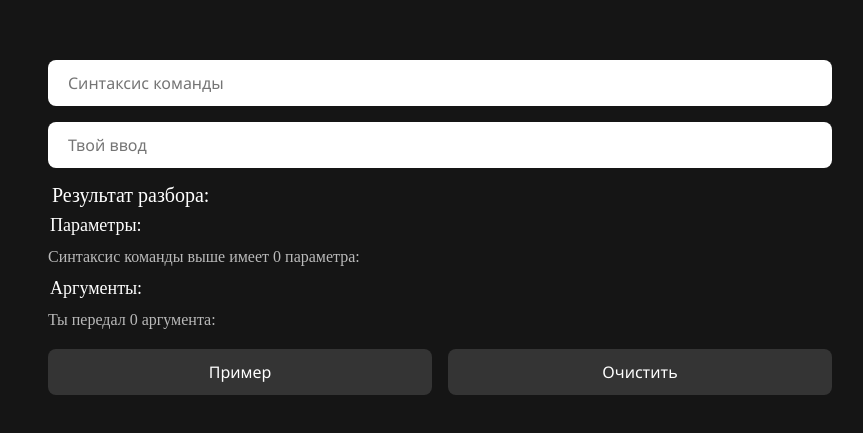
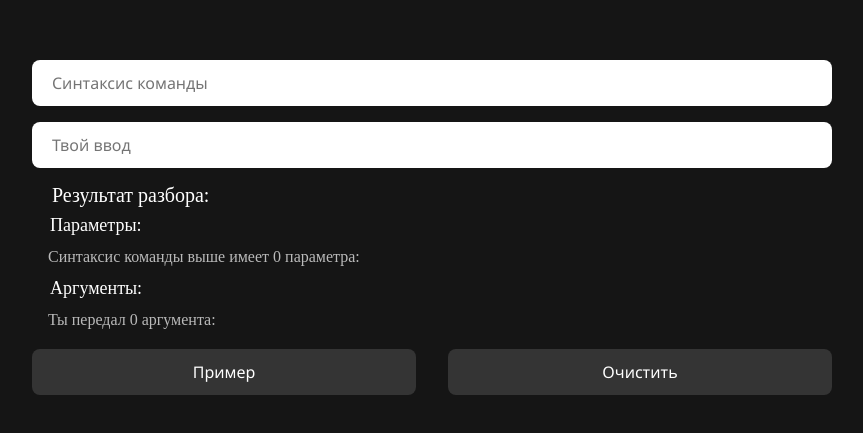
Before and after one commit to Nekonyx/funclub-scp-command-analyze, a React (Create React App) app: page / in a window 1280 px wide. Shown: the part 173-606 px from the top of the page, without its empty margins (208-1071 px from the left). Built offline with nearby package versions, Linux system fonts and the light colour scheme.

Commit message:
fix: margins

```diff
--- a/src/style.css
+++ b/src/style.css
@@ -49,7 +49,7 @@ body {
 }
 
 .group:not(.vertical) *:first-of-type {
-  margin-right: 0;
+  margin-left: 0;
 }
 
 .group:not(.vertical) *:last-of-type {
```
